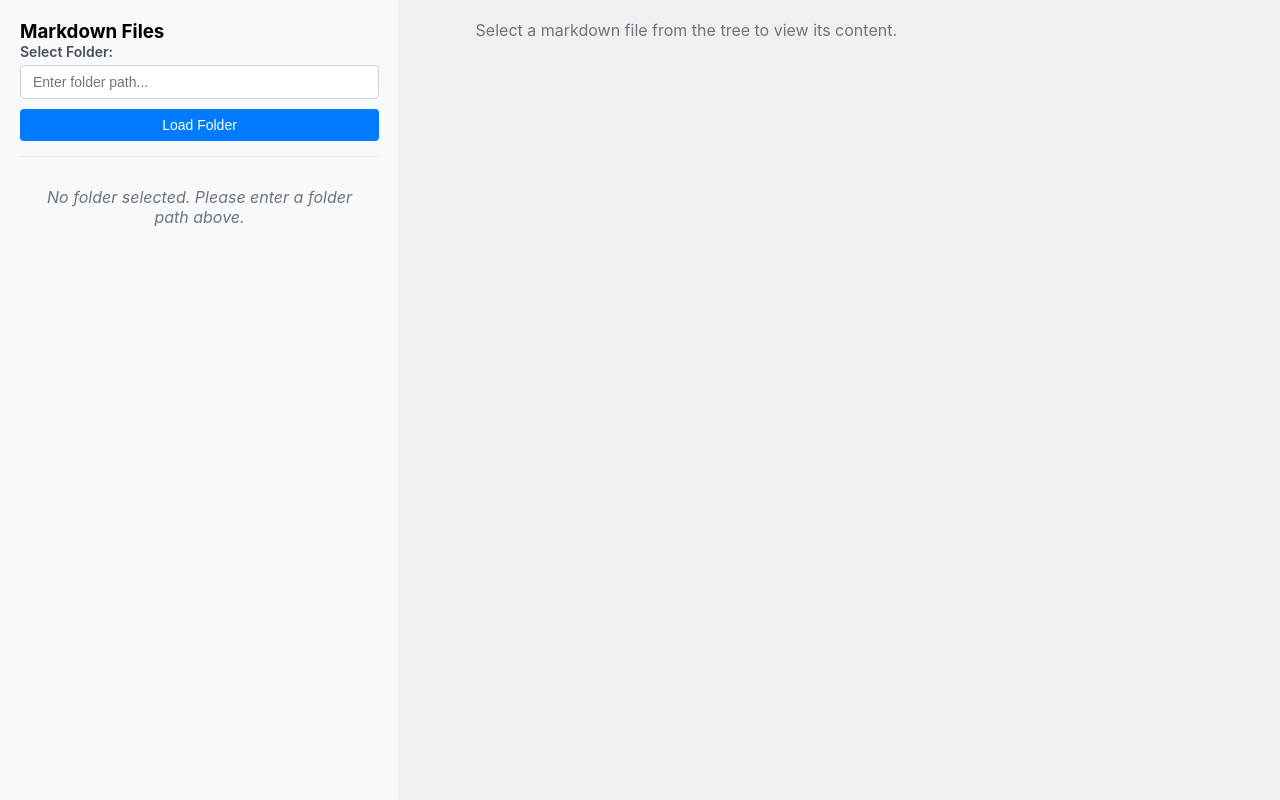
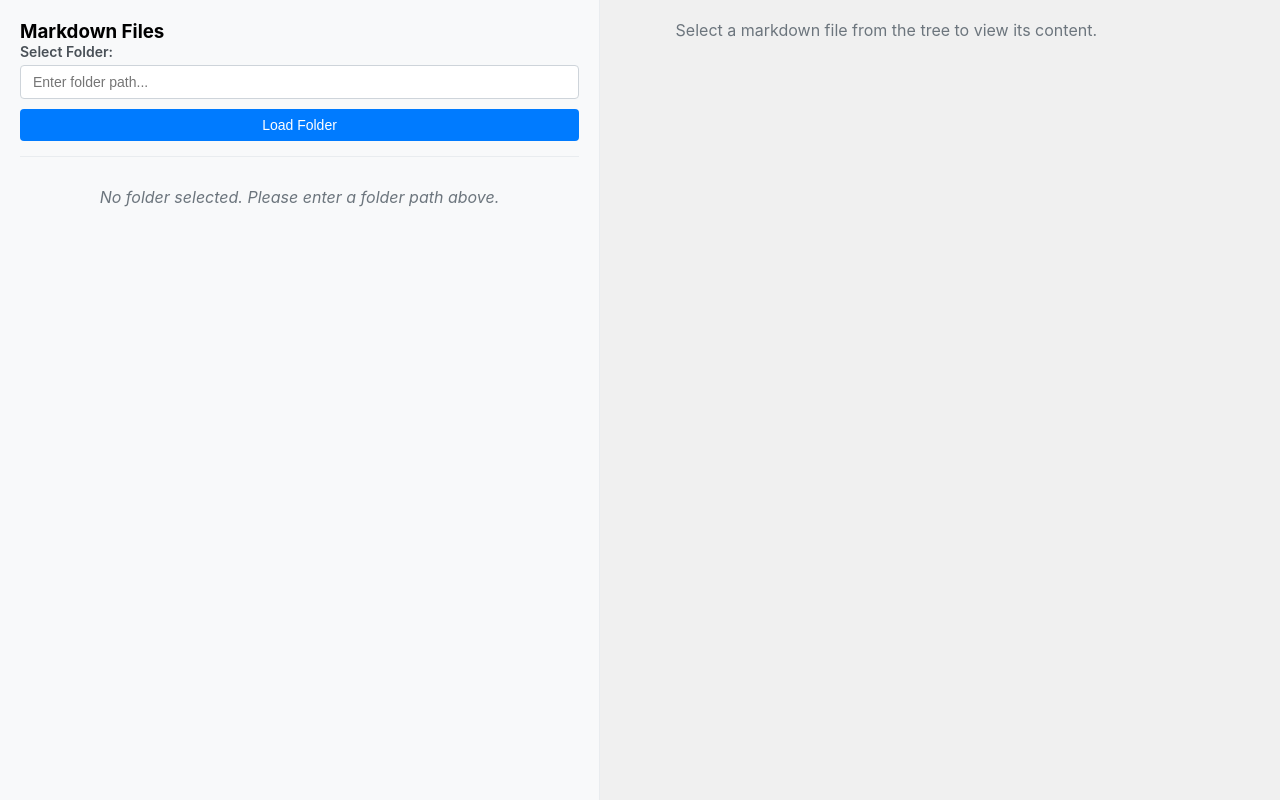
Before and after one commit to Dumas45/mdviewer, a FastAPI app: page / in a window 1280 px wide. Run offline with FastAPI, Linux system fonts and the light colour scheme; data that the repository does not hold is empty.

Commit message:
Make sidebar wider

```diff
--- a/static/css/styles.css
+++ b/static/css/styles.css
@@ -11,7 +11,7 @@ body {
 }
 
 .sidebar {
-    width: 400px;
+    width: 600px;
     background: #f8f9fa;
     border-right: 1px solid #e9ecef;
     overflow-y: auto;
```
